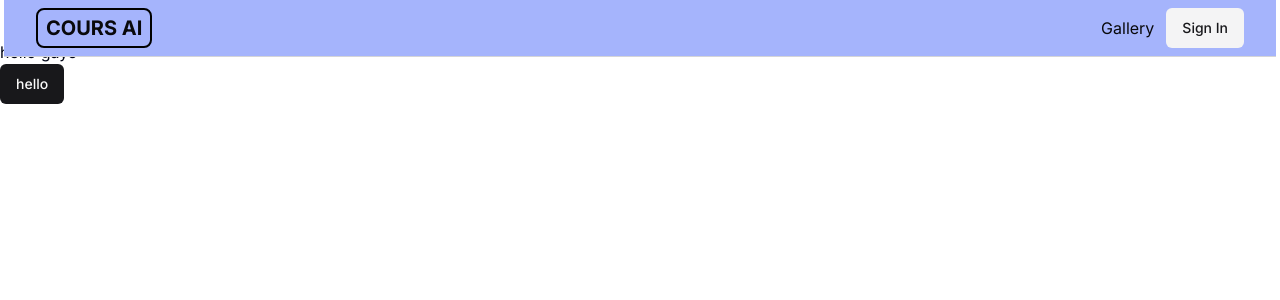
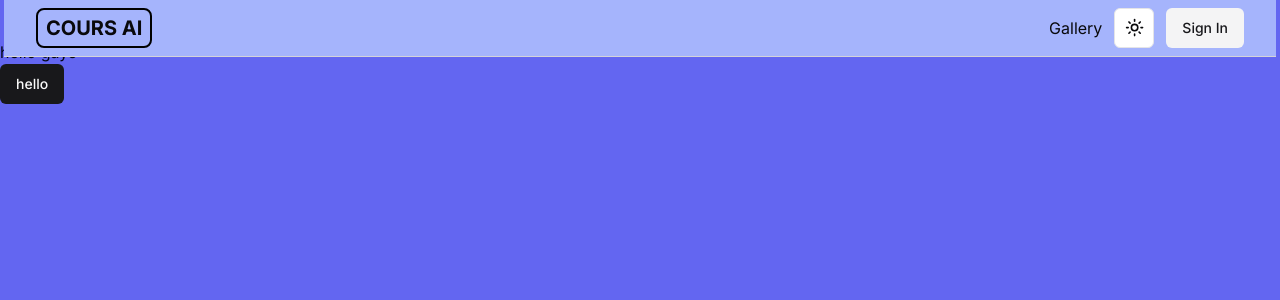
Before and after one commit to dahhou-ilyas/AI-CourseBuilder, a Next.js app: page / in a window 1280 px wide. Shown: the top 300 px of the page. Built offline with nearby package versions, Linux system fonts and the light colour scheme; no server answers.

Commit message:
add dark and light mode

```diff
--- a/package.json
+++ b/package.json
@@ -25,6 +25,7 @@
     "lucide-react": "^0.279.0",
     "next": "13.5.2",
     "next-auth": "^4.23.1",
+    "next-themes": "^0.2.1",
     "postcss": "8.4.30",
     "react": "18.2.0",
     "react-dom": "18.2.0",
--- a/src/app/layout.tsx
+++ b/src/app/layout.tsx
@@ -3,6 +3,7 @@ import './globals.css'
 import type { Metadata } from 'next'
 import { Inter } from 'next/font/google'
 import Navbar from '@/components/Navbar'
+import { ThemeProvider } from '@/components/Providers'
 
 const inter = Inter({ subsets: ['latin'] })
 
@@ -18,9 +19,11 @@ export default function RootLayout({
 }) {
   return (
     <html lang="en">
-      <body className={cn(inter.className,'antialiased min-h-screen pt-10')}>
-        <Navbar />
-        {children}
+      <body className={cn(inter.className,'antialiased min-h-screen pt-10 bg-indigo-500 dark:bg-slate-900 dark:text-white')}>
+        <ThemeProvider>
+          <Navbar />
+          {children}
+        </ThemeProvider>
       </body>
     </html>
   )
--- a/src/components/Navbar.tsx
+++ b/src/components/Navbar.tsx
@@ -3,6 +3,7 @@ import React from 'react'
 import SignInButton from './SignInButton'
 import { getAuthSession } from '@/lib/auth'
 import UserAccountNav from './UserAccountNav'
+import { ThemeToggle } from './Theme'
 
 type Props = {}
 
@@ -10,7 +11,7 @@ const Navbar =async (props: Props) => {
 
     const session=await getAuthSession();
   return (
-    <nav className='fixed inset-x-1 top-0 bg-indigo-300 dark:bg-gray-950 z-[10] h-fit border-b border-zinc-300 py-2'>
+    <nav className=' fixed inset-x-1 top-0 bg-indigo-300 dark:bg-gray-950 dark:text-white z-[10] h-fit border-b border-zinc-300 py-2'>
         <div className='flex items-center justify-center h-full gap-2 px-8 mx-auto sm:justify-between max-w-7xl'>
             <Link href={'/gallery'} className='items-center hidden gap-2 sm:flex'>
                 <p className='rounded-lg border-2 border-black px-2 py-1 text-xl font-bold transition-all hover:-translate-y-[2px] md:block dark:border-white'>
@@ -31,6 +32,7 @@ const Navbar =async (props: Props) => {
                         </>
                     )
                 }
+                <ThemeToggle className='mr-3' />
                 <div className='flex items-center'>
                     {
                         session?.user ? (
--- /dev/null
+++ b/src/components/Providers.tsx
@@ -0,0 +1,12 @@
+"use client"
+
+import * as React from "react"
+import { ThemeProvider as NextThemesProvider } from "next-themes"
+import { type ThemeProviderProps } from "next-themes/dist/types"
+
+export function ThemeProvider({ children, ...props }: ThemeProviderProps) {
+  return <NextThemesProvider
+        attribute="class" defaultTheme="system" enableSystem {...props}>
+        {children}
+    </NextThemesProvider>
+}
--- /dev/null
+++ b/src/components/Theme.tsx
@@ -0,0 +1,42 @@
+"use client"
+
+import * as React from "react"
+import { Moon, Sun } from "lucide-react"
+import { useTheme } from "next-themes"
+
+import { Button } from "@/components/ui/button"
+import {
+  DropdownMenu,
+  DropdownMenuContent,
+  DropdownMenuItem,
+  DropdownMenuTrigger,
+} from "@/components/ui/dropdown-menu"
+
+export function ThemeToggle({className,...props}:React.HTMLAttributes<HTMLDivElement>) {
+  const { setTheme } = useTheme()
+
+  return (
+    <div className={className} {...props}>
+        <DropdownMenu>
+          <DropdownMenuTrigger asChild>
+            <Button variant="outline" size="icon">
+              <Sun className="h-[1.2rem] w-[1.2rem] rotate-0 scale-100 transition-all dark:-rotate-90 dark:scale-0" />
+              <Moon className="absolute h-[1.2rem] w-[1.2rem] rotate-90 scale-0 transition-all dark:rotate-0 dark:scale-100" />
+              <span className="sr-only">Toggle theme</span>
+            </Button>
+          </DropdownMenuTrigger>
+          <DropdownMenuContent align="end">
+            <DropdownMenuItem onClick={() => setTheme("light")}>
+              Light
+            </DropdownMenuItem>
+            <DropdownMenuItem onClick={() => setTheme("dark")}>
+              Dark
+            </DropdownMenuItem>
+            <DropdownMenuItem onClick={() => setTheme("system")}>
+              System
+            </DropdownMenuItem>
+          </DropdownMenuContent>
+        </DropdownMenu>
+    </div>
+  )
+}
```
Also changed, not shown: 1 other file (tests, documents, lock files or other folders).
